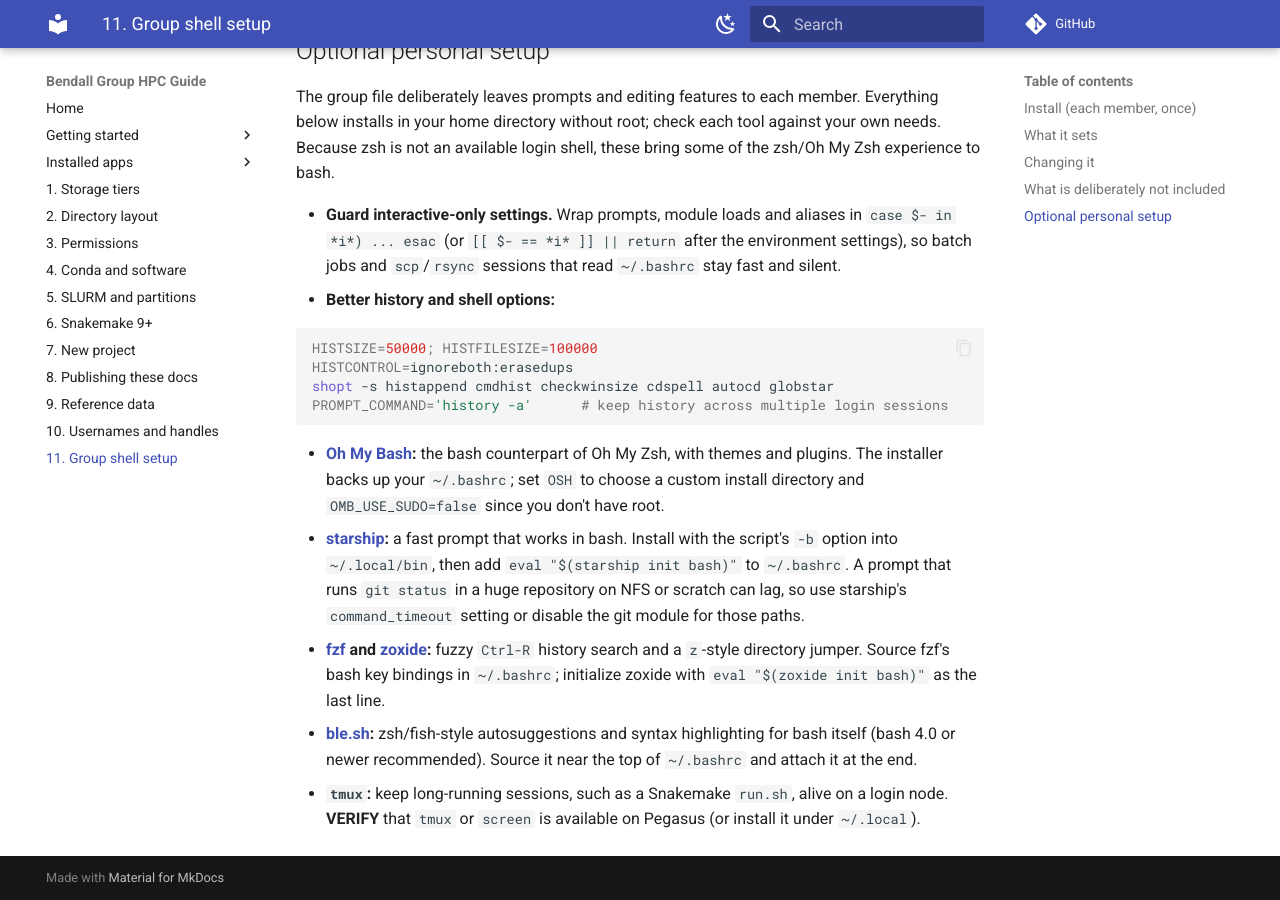
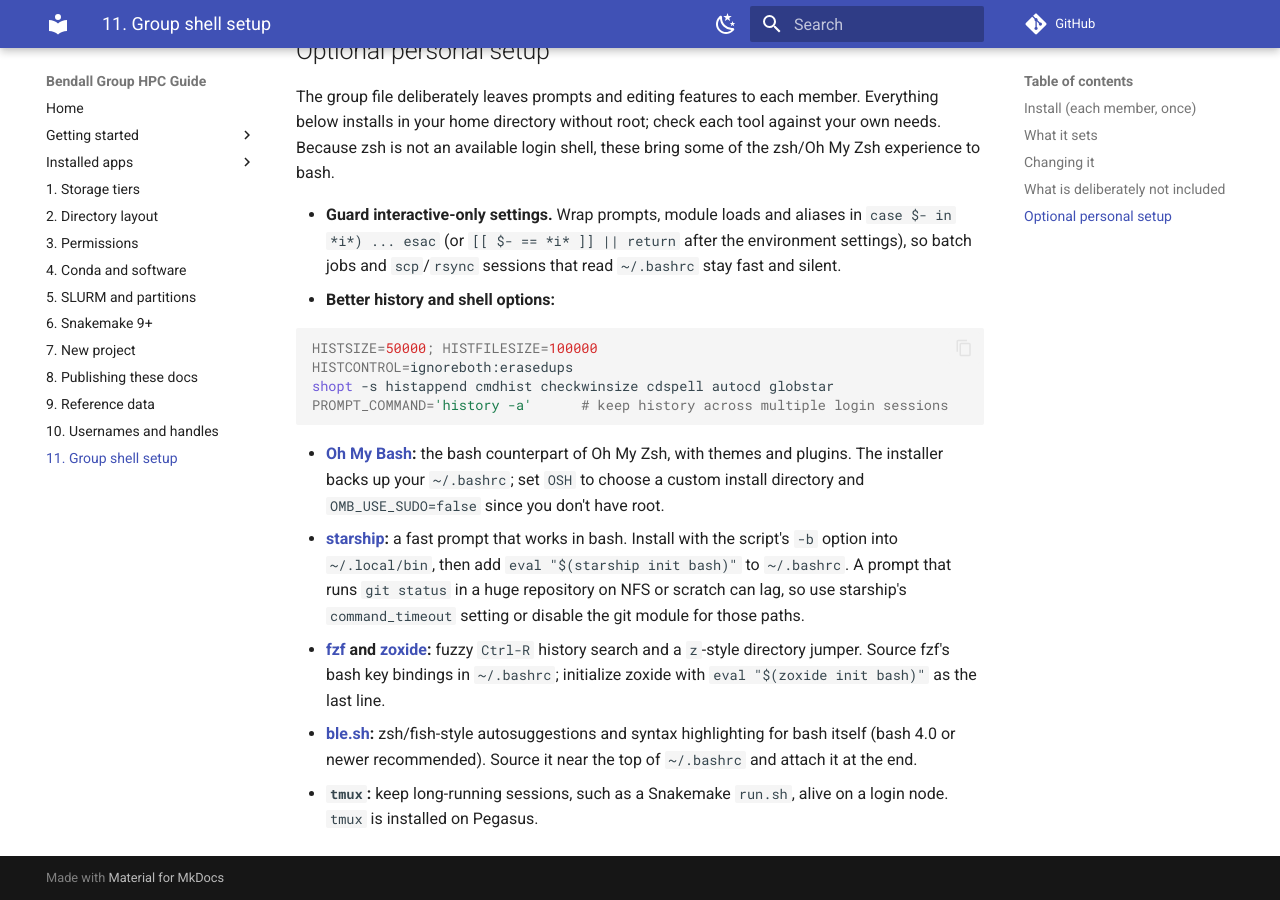
Before and after one commit to bendall-lab/GWHPC-bendallgrp, an MkDocs documentation site: the page built from docs/11-shell-setup.md, in a window 1280 px wide and 900 px high, scrolled down 2913 px. Built offline with MkDocs 1.6.1 and Material for MkDocs 9.7.7, drawn with Linux system fonts in a browser that asks for light colours; comment, search, counter and statistics services are not loaded.

Commit message:
Record that tmux is available on Pegasus
Co-Authored-By: Claude Sonnet 5.5 <noreply@anthropic.com>

```diff
--- a/docs/11-shell-setup.md
+++ b/docs/11-shell-setup.md
@@ -92,4 +92,4 @@ The group file deliberately leaves prompts and editing features to each member.
 - **[starship](https://starship.rs/):** a fast prompt that works in bash. Install with the script's `-b` option into `~/.local/bin`, then add `eval "$(starship init bash)"` to `~/.bashrc`. A prompt that runs `git status` in a huge repository on NFS or scratch can lag, so use starship's `command_timeout` setting or disable the git module for those paths.
 - **[fzf](https://github.com/junegunn/fzf) and [zoxide](https://github.com/ajeetdsouza/zoxide):** fuzzy `Ctrl-R` history search and a `z`-style directory jumper. Source fzf's bash key bindings in `~/.bashrc`; initialize zoxide with `eval "$(zoxide init bash)"` as the last line.
 - **[ble.sh](https://github.com/akinomyoga/ble.sh):** zsh/fish-style autosuggestions and syntax highlighting for bash itself (bash 4.0 or newer recommended). Source it near the top of `~/.bashrc` and attach it at the end.
-- **`tmux`:** keep long-running sessions, such as a Snakemake `run.sh`, alive on a login node. **VERIFY** that `tmux` or `screen` is available on Pegasus (or install it under `~/.local`).
+- **`tmux`:** keep long-running sessions, such as a Snakemake `run.sh`, alive on a login node. `tmux` is installed on Pegasus.
```
Also changed, not shown: docs/setup-admin.md (+1 -1 lines).
